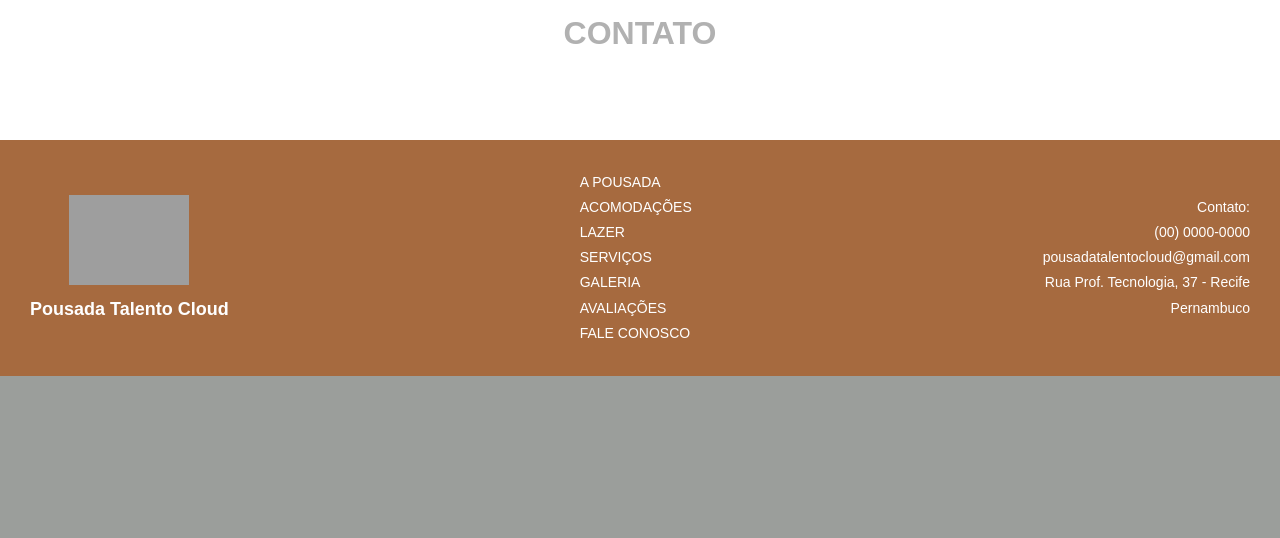
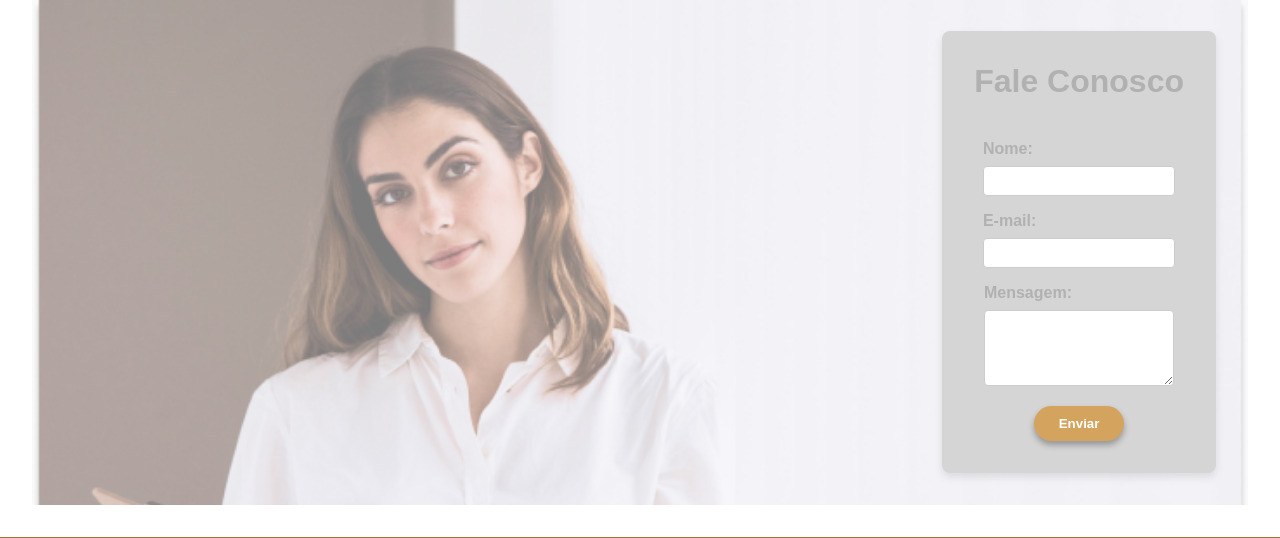
Before and after one commit to Proz-AWS-TalentoCloud-Turma37/Grupo-C_Sistema-de-Hotel, a PHP site: page / in a window 1280 px wide. Shown: the part 4003-4541 px from the top of the page. Before the commit the page ends 4379 px from the top, so only its background shows below. Run offline with PHP 8.4, Linux system fonts and the light colour scheme; grey boxes are pictures that could not be loaded.

Commit message:
fale conosco

```diff
--- a/index.html
+++ b/index.html
@@ -211,13 +211,29 @@
         </section>
 
         <!-- Seção de CONTATOS-->
-        <section id="contato" style="padding: 1em;">
-            <h2>CONTATO</h2>
+        <section id="contato" class="contact-section">
+            <form class="contact-form">
+                <h2>Fale Conosco</h2>
+                <div class="form-group">
+                    <label for="name">Nome:</label>
+                    <input type="text" id="name" name="name" required>
+                </div>
+                <div class="form-group">
+                    <label for="email">E-mail:</label>
+                    <input type="email" id="email" name="email" required>
+                </div>
+                <div class="form-group">
+                    <label for="message">Mensagem:</label>
+                    <textarea id="message" name="message" rows="4" required></textarea>
+                </div>
+                <button type="submit">Enviar</button>
+            </form>
         </section>
+    </main>
 
         <!-- Seção de Cadastro-->
 
-    </main>
+
     <!-- Rodapé -->
     <footer class="footer">
         <div class="footer-logo">
--- a/styles.css
+++ b/styles.css
@@ -444,3 +444,58 @@ p.pousada {
         grid-template-columns: 1fr;
     }
 }
+#contato {
+    background-image: url(Assets/faleConosco.01.png);
+    background-size: cover;
+}
+.contact-section {
+    display: flex;
+    justify-content: flex-end;
+    padding: 2em;
+    background-color: #f9f9f9;
+}
+
+
+.contact-form {
+    background-color: #d6d5d5;
+    padding: 2em;
+    max-width: 400px;
+    box-shadow: 0 4px 8px rgba(0, 0, 0, 0.1);
+    border-radius: 8px;
+    justify-items: center;
+}
+
+/* Estilo para os campos do formulário */
+.form-group {
+    margin-bottom: 1em;
+}
+
+.contact-form label {
+    display: block;
+    font-weight: bold;
+    margin-bottom: 0.5em;
+}
+
+.contact-form input,
+.contact-form textarea {
+    width: 100%;
+    padding: 0.5em;
+    border: 1px solid #ccc;
+    border-radius: 4px;
+}
+
+.contact-form button {
+    background-color: #d4a45f;
+    color: #fff;
+    border:#000000;
+    border-radius: 30px;
+    padding: 10px 25px;
+    font-weight: bold;
+    box-shadow: 0px 4px 6px rgba(0, 0, 0, 0.3);
+    transition: background-color 0.3s ease;
+    justify-content: center;
+}
+
+.contact-form button:hover {
+    background-color: #c28b4b;
+}
```
Also changed, not shown: faleConosco.html (+1 -29 lines).
